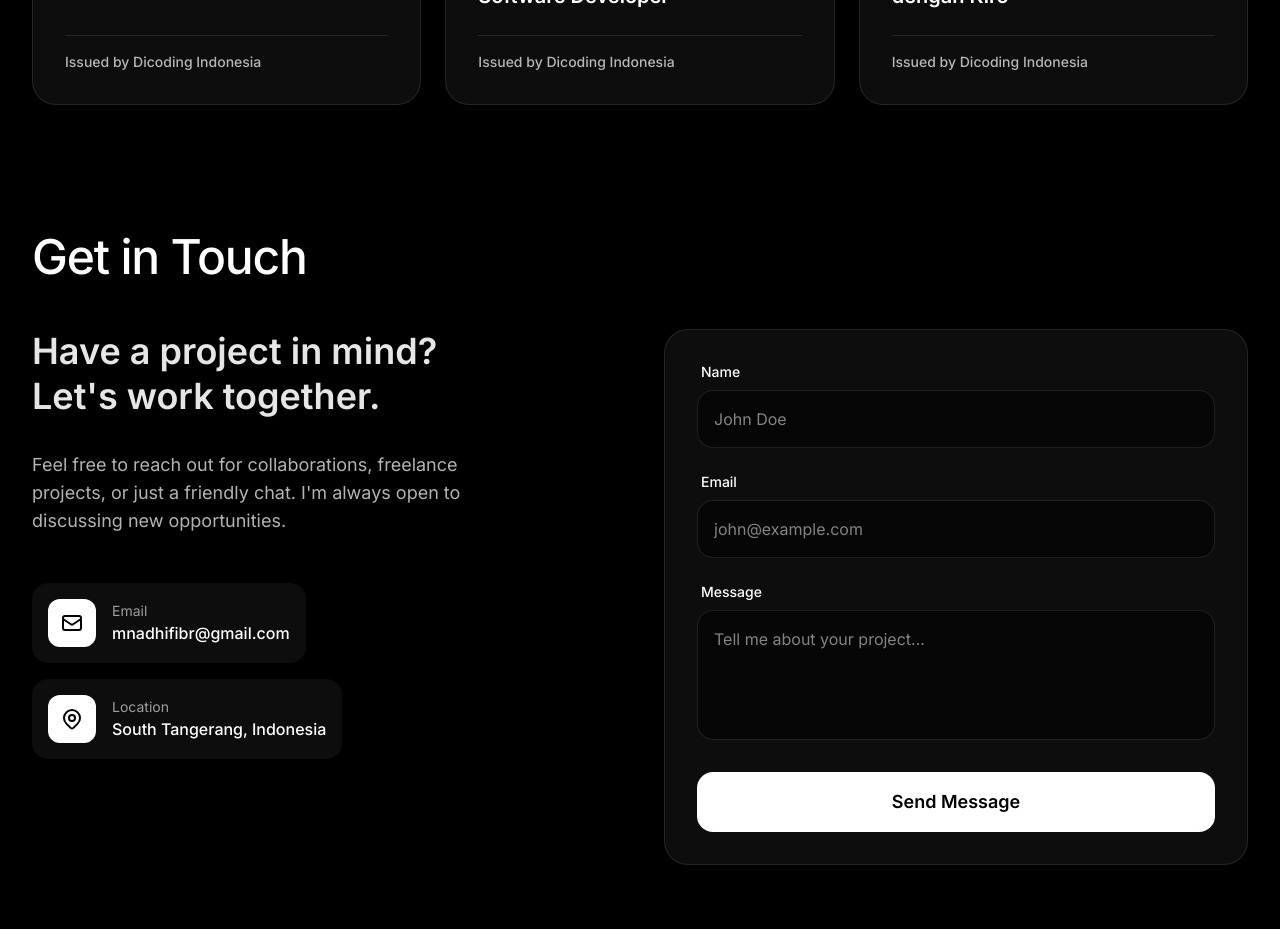
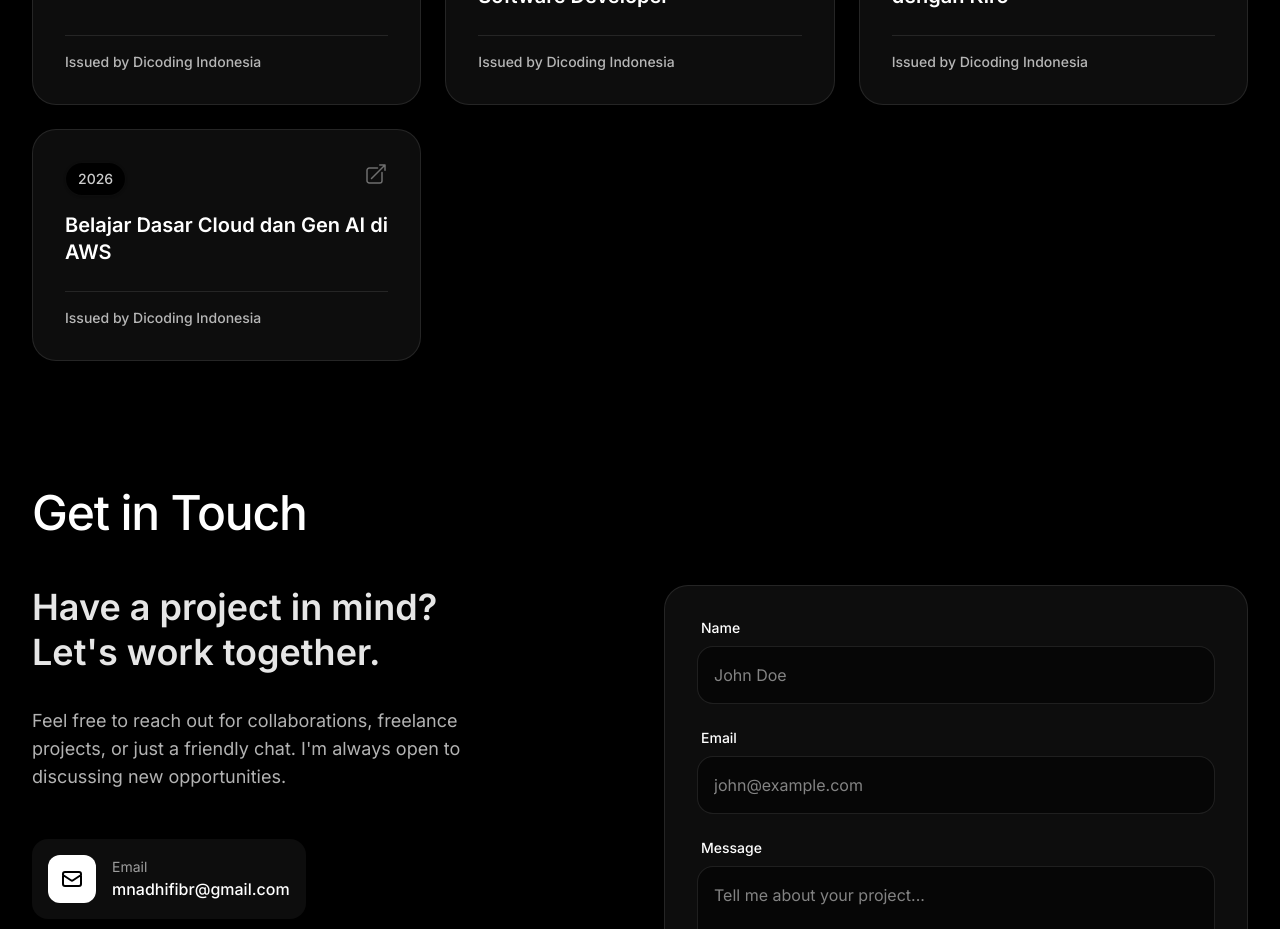
Before and after one commit to nadhifibr/portofolio, a Next.js app: page / in a window 1280 px wide. Shown: the part 6040-6969 px from the top of the page. Built offline with nearby package versions, Linux system fonts and the light colour scheme.

Commit message:
add new certificate

```diff
--- a/src/components/Certifications.tsx
+++ b/src/components/Certifications.tsx
@@ -21,6 +21,13 @@ const certifications = [
     issuer: "Dicoding Indonesia",
     date: "2026",
     link: "/assets/certification/Spec-Driven Development dengan Kiro.pdf"
+  },
+  {
+    id: 4,
+    title: "Belajar Dasar Cloud dan Gen AI di AWS",
+    issuer: "Dicoding Indonesia",
+    date: "2026",
+    link: "/assets/certification/Belajar Dasar Cloud dan Gen AI di AWS.pdf"
   }
 ];
 
```
Also changed, not shown: 1 other file (tests, documents, lock files or other folders).
